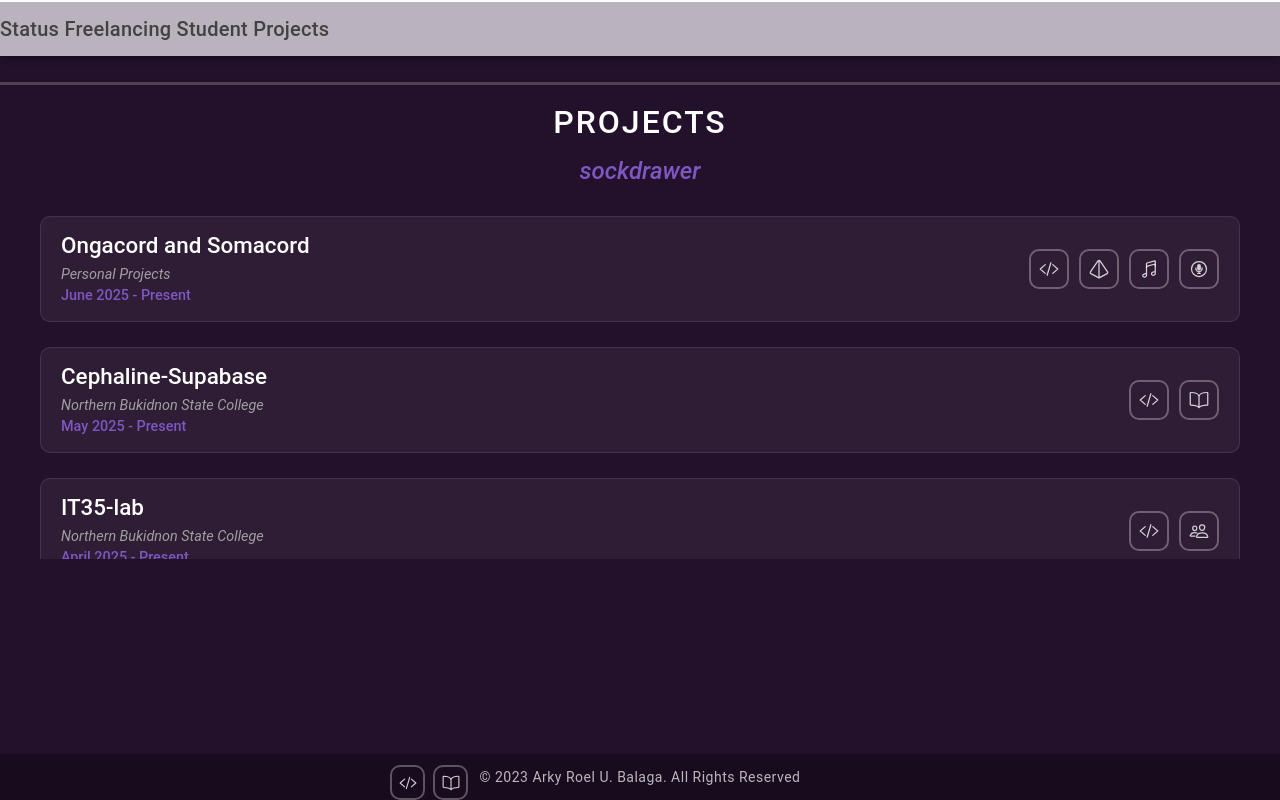
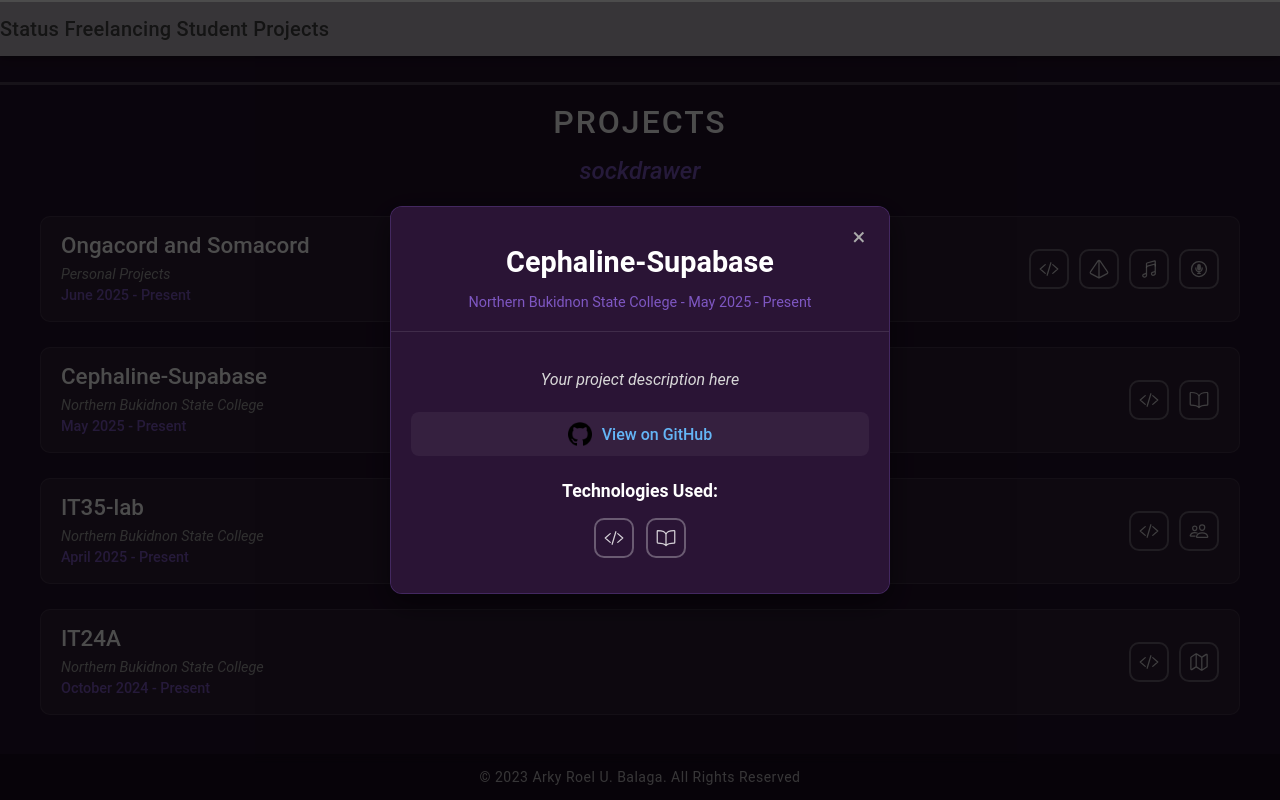
Before and after one commit to ArkDriveDev/Portfolio, a React (Vite) app: page /home in a window 1280 px wide. Both pictures are taken after a click on the element 640 px from the left and 400 px from the top of the page. Built offline with nearby package versions, Linux system fonts and the light colour scheme.

Commit message:
Modal design changes added Modal.css

```diff
--- /dev/null
+++ b/src/CSS/Modal.css
@@ -0,0 +1,268 @@
+/* Modal Overlay */
+.modal-overlay {
+  position: fixed;
+  top: 0;
+  left: 0;
+  right: 0;
+  bottom: 0;
+  background-color: rgba(0, 0, 0, 0.7);
+  display: flex;
+  align-items: center;
+  justify-content: center;
+  z-index: 1000;
+  padding: 20px;
+}
+
+/* Modal Container */
+.modal-container {
+  background: #2a1435;
+  border-radius: 12px;
+  border: 1px solid rgba(126, 87, 194, 0.3);
+  box-shadow: 0 10px 30px rgba(0, 0, 0, 0.5);
+  max-width: 500px;
+  width: 100%;
+  max-height: 80vh;
+  overflow-y: auto;
+  position: relative;
+  animation: modalFadeIn 0.3s ease-out;
+}
+
+@keyframes modalFadeIn {
+  from {
+    opacity: 0;
+    transform: translateY(-20px) scale(0.95);
+  }
+  to {
+    opacity: 1;
+    transform: translateY(0) scale(1);
+  }
+}
+
+/* Modal Header */
+.modal-header {
+  padding: 20px 20px 10px;
+  border-bottom: 1px solid rgba(255, 255, 255, 0.1);
+  text-align: center;
+}
+
+.modal-title {
+  font-size: 1.8rem;
+  font-weight: 700;
+  color: #fff;
+  margin-bottom: 5px;
+}
+
+.modal-subtitle {
+  color: #7e57c2;
+  font-size: 0.9rem;
+  margin-bottom: 10px;
+}
+
+/* Modal Body */
+.modal-body {
+  padding: 20px;
+}
+
+.modal-description {
+  color: #d8d8d8;
+  font-style: italic;
+  text-align: center;
+  margin-bottom: 20px;
+  line-height: 1.5;
+}
+
+/* Modal GitHub Link */
+.modal-github-link {
+  display: flex;
+  align-items: center;
+  justify-content: center;
+  margin-bottom: 25px;
+  padding: 10px;
+  background: rgba(255, 255, 255, 0.05);
+  border-radius: 8px;
+}
+
+.modal-github-img {
+  width: 24px;
+  height: 24px;
+  margin-right: 10px;
+}
+
+.modal-github-link a {
+  color: #64b5f6;
+  text-decoration: none;
+  font-weight: 500;
+  transition: color 0.3s ease;
+}
+
+.modal-github-link a:hover {
+  color: #90caf9;
+  text-decoration: underline;
+}
+
+/* Modal Technologies */
+.modal-technologies {
+  margin-bottom: 15px;
+}
+
+.modal-technologies h3 {
+  color: #fff;
+  text-align: center;
+  margin-bottom: 15px;
+  font-size: 1.1rem;
+  font-weight: 600;
+}
+
+/* Close Button */
+.modal-close-btn {
+  position: absolute;
+  top: 15px;
+  right: 15px;
+  background: none;
+  border: none;
+  color: #aaa;
+  font-size: 1.5rem;
+  cursor: pointer;
+  width: 30px;
+  height: 30px;
+  display: flex;
+  align-items: center;
+  justify-content: center;
+  border-radius: 50%;
+  transition: all 0.3s ease;
+}
+
+.modal-close-btn:hover {
+  color: #fff;
+  background: rgba(255, 255, 255, 0.1);
+}
+
+/* Responsive Design */
+@media (max-width: 600px) {
+  .modal-container {
+    max-width: 90%;
+    margin: 20px;
+  }
+
+  .modal-title {
+    font-size: 1.5rem;
+  }
+
+  .modal-body {
+    padding: 15px;
+  }
+}
+/* Modal Technologies - Centered */
+.modal-technologies {
+  margin-bottom: 15px;
+  text-align: center;
+}
+
+.modal-technologies h3 {
+  color: #fff;
+  margin-bottom: 15px;
+  font-size: 1.1rem;
+  font-weight: 600;
+}
+
+.modal-technologies .coding-outlines {
+  display: flex;
+  justify-content: center;
+  gap: 12px;
+  flex-wrap: wrap;
+}
+
+.modal-technologies .outline-item {
+  display: flex;
+  justify-content: center;
+}
+
+.modal-technologies .outline-icon {
+  width: 40px;
+  height: 40px;
+  border: 2px solid rgba(255, 255, 255, 0.3);
+  border-radius: 10px;
+  display: flex;
+  align-items: center;
+  justify-content: center;
+  transition: all 0.3s ease;
+  cursor: pointer;
+  position: relative;
+  font-size: 20px;
+}
+
+.modal-technologies .outline-icon:hover {
+  border-color: #7e57c2;
+  transform: translateY(-3px);
+  box-shadow: 0 3px 10px rgba(126, 87, 194, 0.4);
+}
+
+.modal-technologies .tooltip {
+  position: absolute;
+  top: 100%;
+  left: 50%;
+  transform: translateX(-50%) translateY(10px);
+  background: rgba(0, 0, 0, 0.9);
+  color: white;
+  padding: 6px 10px;
+  border-radius: 4px;
+  font-size: 11px;
+  white-space: nowrap;
+  opacity: 0;
+  visibility: hidden;
+  transition: all 0.3s ease;
+  z-index: 1000;
+  pointer-events: none;
+  margin-top: 8px;
+}
+
+.modal-technologies .outline-item:hover .tooltip {
+  opacity: 1;
+  visibility: visible;
+  transform: translateX(-50%) translateY(0);
+}
+
+/* Add a small arrow to the tooltip */
+.modal-technologies .tooltip::after {
+  content: '';
+  position: absolute;
+  bottom: 100%;
+  left: 50%;
+  transform: translateX(-50%);
+  border-width: 4px;
+  border-style: solid;
+  border-color: transparent transparent rgba(0, 0, 0, 0.9) transparent;
+}
+
+/* Icon hover colors */
+.modal-technologies .outline-icon:hover ion-icon {
+  color: #64ffda;
+}
+
+.modal-technologies .outline-icon:hover ion-icon[icon="code-slash-outline"] {
+  color: #64ffda;
+}
+
+.modal-technologies .outline-icon:hover ion-icon[icon="prism-outline"] {
+  color: #ff79c6;
+}
+
+.modal-technologies .outline-icon:hover ion-icon[icon="musical-notes-outline"] {
+  color: #ff5555;
+}
+
+.modal-technologies .outline-icon:hover ion-icon[icon="mic-circle-outline"] {
+  color: #8be9fd;
+}
+
+.modal-technologies .outline-icon:hover ion-icon[icon="book-outline"] {
+  color: #50fa7b;
+}
+
+.modal-technologies .outline-icon:hover ion-icon[icon="people-outline"] {
+  color: #ffb86c;
+}
+
+.modal-technologies .outline-icon:hover ion-icon[icon="map-outline"] {
+  color: #ff79c6;
+}
--- a/src/components/Modal.tsx
+++ b/src/components/Modal.tsx
@@ -1,29 +1,21 @@
 import React from 'react';
+import '../CSS/Modal.css'; // Import the CSS file
 
 interface ModalProps {
   isOpen: boolean;
   onClose: () => void;
   children?: React.ReactNode;
-  size?: 'sm' | 'md' | 'lg' | 'xl';
 }
 
-const Modal: React.FC<ModalProps> = ({ isOpen, onClose, children, size = 'md' }) => {
+const Modal: React.FC<ModalProps> = ({ isOpen, onClose, children }) => {
   if (!isOpen) return null;
 
-  // Size classes
-  const sizeClasses = {
-    sm: 'max-w-md',
-    md: 'max-w-lg',
-    lg: 'max-w-2xl',
-    xl: 'max-w-4xl'
-  };
-
   return (
-    <div className="fixed inset-0 bg-black bg-opacity-50 flex items-center justify-center z-50 p-4">
-      <div className={`bg-[#23112b] rounded-lg p-6 relative ${sizeClasses[size]} w-full max-h-[80vh] overflow-y-auto border border-purple-700`}>
+    <div className="modal-overlay" onClick={onClose}>
+      <div className="modal-container" onClick={(e) => e.stopPropagation()}>
         <button
+          className="modal-close-btn"
           onClick={onClose}
-          className="absolute top-4 right-4 text-gray-300 hover:text-white text-2xl font-bold z-10"
           aria-label="Close modal"
         >
           ×
--- a/src/pages/Home.tsx
+++ b/src/pages/Home.tsx
@@ -230,15 +230,18 @@ const Home: React.FC = () => {
           <p>© 2023 Arky Roel U. Balaga. All Rights Reserved</p>
         </div>
       </IonContent>
-      <Modal isOpen={isModalOpen} onClose={closeModal} size="md">
+      <Modal isOpen={isModalOpen} onClose={closeModal}>
         {selectedProject && (
-          <div className="text-white modal-content">
-            <h2 className="text-2xl font-bold mb-2 text-center">{selectedProject.name}</h2>
-            <p className="text-purple-300 mb-4 text-center">{selectedProject.type} - {selectedProject.date}</p>
+          <>
+            <div className="modal-header">
+              <h2 className="modal-title">{selectedProject.name}</h2>
+              <p className="modal-subtitle">{selectedProject.type} - {selectedProject.date}</p>
+            </div>
 
-            <p className="mb-6 italic text-center text-gray-300">{selectedProject.description}</p>
+            <div className="modal-body">
+              <p className="modal-description">{selectedProject.description}</p>
 
-            <div className="flex items-center justify-center mb-6 modal-github-link">
+              <div className="modal-github-link">
                 <img
                   src={github}
                   alt="GitHub"
@@ -246,7 +249,6 @@ const Home: React.FC = () => {
                 />
                 <a
                   href={selectedProject.githubUrl}
-                className="text-blue-400 hover:text-blue-300 underline text-sm ml-2"
                   target="_blank"
                   rel="noopener noreferrer"
                 >
@@ -254,8 +256,8 @@ const Home: React.FC = () => {
                 </a>
               </div>
 
-            <div className="mb-4 modal-technologies">
-              <h3 className="text-lg font-semibold mb-3 text-center">Technologies Used:</h3>
+              <div className="modal-technologies">
+                <h3>Technologies Used:</h3>
                 <div className="coding-outlines justify-center">
                   {selectedProject.features.map((feature: any, index: number) => (
                     <div key={index} className="outline-item">
@@ -268,6 +270,7 @@ const Home: React.FC = () => {
                 </div>
               </div>
             </div>
+          </>
         )}
       </Modal>
     </IonPage>
```
Lines whose indentation alone changed are shown as unchanged.
